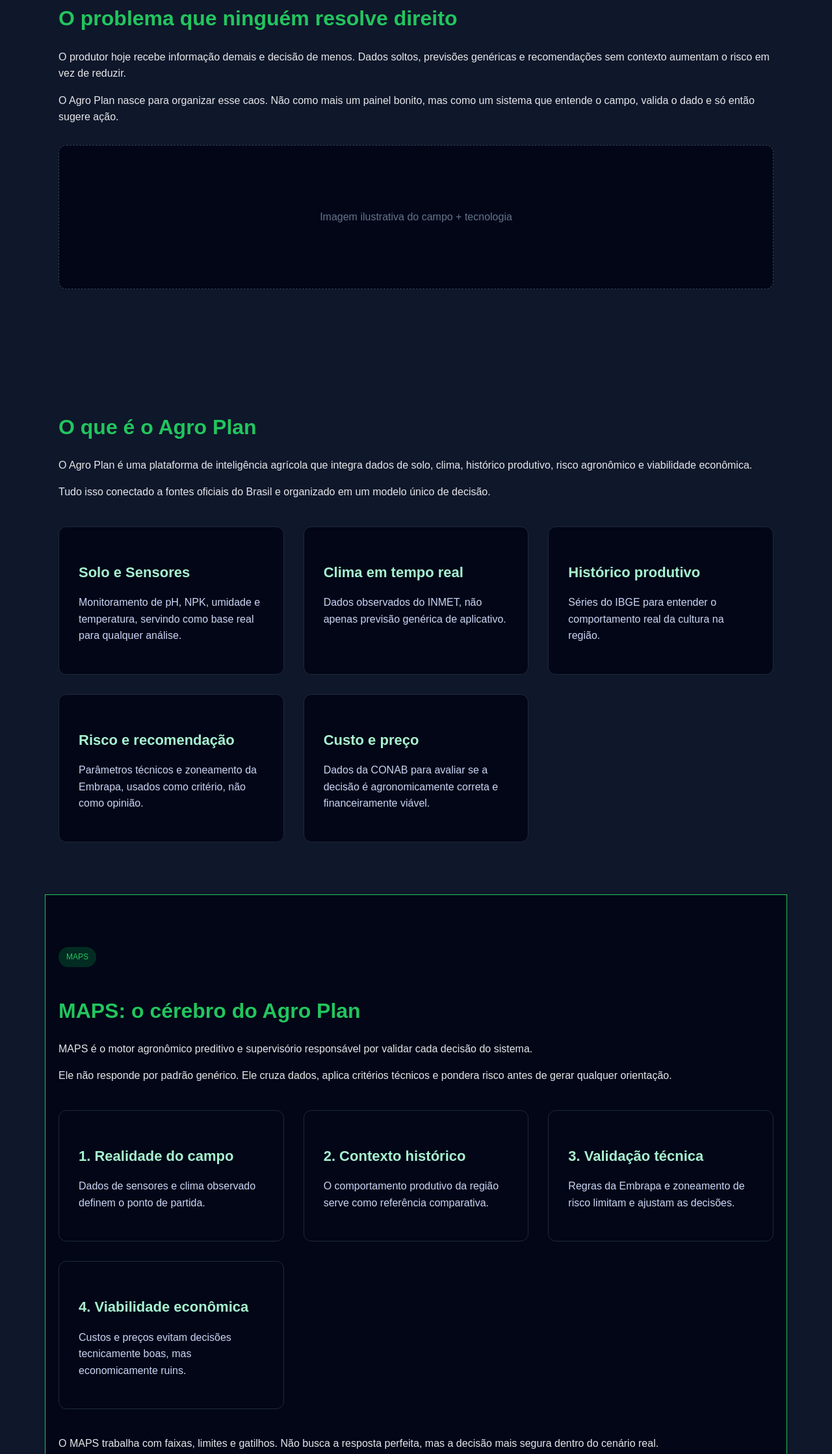
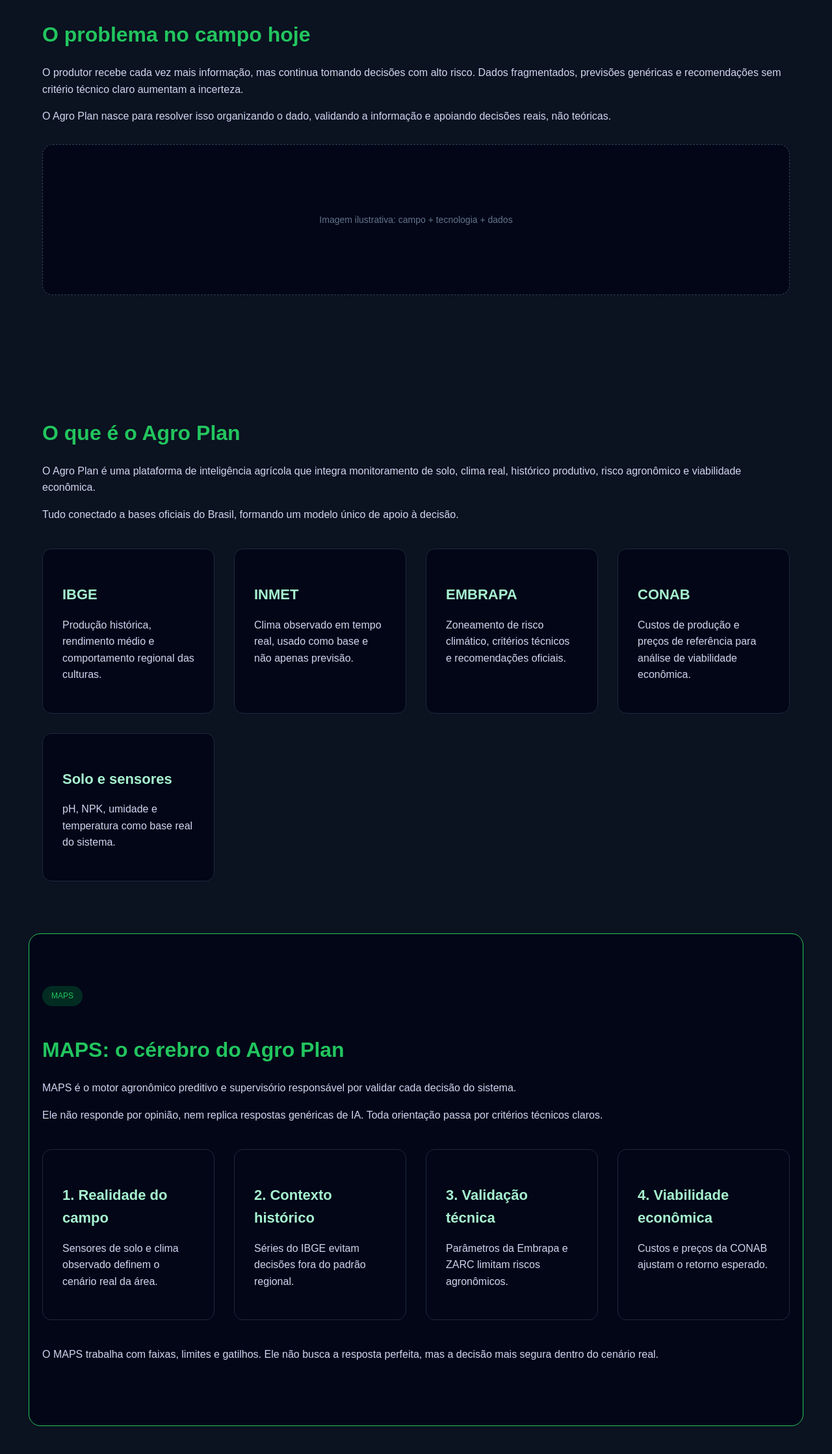
Before and after one commit to emersonreisdg/agroplan, a plain HTML site: page index.html in a window 1280 px wide. Shown: the part 436-2673 px from the top of the page at 65% size. Drawn offline with Linux system fonts and the light colour scheme.

Commit message:
Update index.html

```diff
--- a/index.html
+++ b/index.html
@@ -5,31 +5,31 @@
     <title>Agro Plan | Inteligência Agrícola Validada</title>
     <meta name="viewport" content="width=device-width, initial-scale=1.0">
 
-    <meta name="description" content="Agro Plan é uma plataforma de inteligência agrícola que cruza dados oficiais, clima, solo e histórico produtivo para apoiar decisões reais no campo.">
+    <meta name="description" content="Agro Plan é uma plataforma de inteligência agrícola que cruza dados oficiais, clima, solo, histórico produtivo e viabilidade econômica para apoiar decisões reais no campo.">
 
     <style>
         body {
             margin: 0;
             font-family: Arial, Helvetica, sans-serif;
-            background-color: #0f172a;
+            background-color: #0b1220;
             color: #e5e7eb;
             line-height: 1.6;
         }
 
         header {
-            background: linear-gradient(135deg, #020617, #0f172a);
-            padding: 80px 20px;
+            background: linear-gradient(135deg, #020617, #0b1220);
+            padding: 90px 20px;
             text-align: center;
         }
 
         header h1 {
-            font-size: 42px;
+            font-size: 44px;
             margin-bottom: 20px;
             color: #22c55e;
         }
 
         header p {
-            max-width: 820px;
+            max-width: 860px;
             margin: auto;
             font-size: 18px;
             color: #cbd5f5;
@@ -37,7 +37,7 @@
 
         section {
             padding: 80px 20px;
-            max-width: 1100px;
+            max-width: 1150px;
             margin: auto;
         }
 
@@ -53,6 +53,10 @@
             color: #a7f3d0;
         }
 
+        p {
+            color: #d1d5f0;
+        }
+
         .grid {
             display: grid;
             grid-template-columns: repeat(auto-fit, minmax(260px, 1fr));
@@ -62,28 +66,38 @@
 
         .card {
             background-color: #020617;
-            border-radius: 12px;
+            border-radius: 14px;
             padding: 30px;
             border: 1px solid #1e293b;
-        }
-
-        .card p {
-            color: #cbd5f5;
         }
 
         .highlight {
             background: linear-gradient(135deg, #020617, #020617);
             border: 1px solid #22c55e;
+            border-radius: 18px;
         }
 
         .tag {
             display: inline-block;
             background-color: #022c22;
             color: #22c55e;
-            padding: 6px 12px;
+            padding: 6px 14px;
             border-radius: 20px;
             font-size: 12px;
             margin-bottom: 15px;
+        }
+
+        .image-placeholder {
+            background: #020617;
+            border: 1px dashed #334155;
+            border-radius: 16px;
+            height: 230px;
+            display: flex;
+            align-items: center;
+            justify-content: center;
+            color: #64748b;
+            margin-top: 30px;
+            font-size: 14px;
         }
 
         footer {
@@ -92,18 +106,6 @@
             text-align: center;
             color: #94a3b8;
             font-size: 14px;
-        }
-
-        .image-placeholder {
-            background: #020617;
-            border: 1px dashed #334155;
-            border-radius: 12px;
-            height: 220px;
-            display: flex;
-            align-items: center;
-            justify-content: center;
-            color: #64748b;
-            margin-top: 30px;
         }
     </style>
 </head>
@@ -120,22 +122,23 @@
 </header>
 
 <section>
-    <h2>O problema que ninguém resolve direito</h2>
+    <h2>O problema no campo hoje</h2>
     <p>
-        O produtor hoje recebe informação demais e decisão de menos.
-        Dados soltos, previsões genéricas e recomendações sem contexto
-        aumentam o risco em vez de reduzir.
+        O produtor recebe cada vez mais informação,
+        mas continua tomando decisões com alto risco.
+        Dados fragmentados, previsões genéricas
+        e recomendações sem critério técnico claro
+        aumentam a incerteza.
     </p>
 
     <p>
-        O Agro Plan nasce para organizar esse caos.
-        Não como mais um painel bonito,
-        mas como um sistema que entende o campo,
-        valida o dado e só então sugere ação.
+        O Agro Plan nasce para resolver isso
+        organizando o dado, validando a informação
+        e apoiando decisões reais, não teóricas.
     </p>
 
     <div class="image-placeholder">
-        Imagem ilustrativa do campo + tecnologia
+        Imagem ilustrativa: campo + tecnologia + dados
     </div>
 </section>
 
@@ -144,53 +147,54 @@
 
     <p>
         O Agro Plan é uma plataforma de inteligência agrícola
-        que integra dados de solo, clima, histórico produtivo,
-        risco agronômico e viabilidade econômica.
+        que integra monitoramento de solo, clima real,
+        histórico produtivo, risco agronômico
+        e viabilidade econômica.
     </p>
 
     <p>
-        Tudo isso conectado a fontes oficiais do Brasil
-        e organizado em um modelo único de decisão.
+        Tudo conectado a bases oficiais do Brasil,
+        formando um modelo único de apoio à decisão.
     </p>
 
     <div class="grid">
         <div class="card">
-            <h3>Solo e Sensores</h3>
+            <h3>IBGE</h3>
             <p>
-                Monitoramento de pH, NPK, umidade e temperatura,
-                servindo como base real para qualquer análise.
+                Produção histórica, rendimento médio
+                e comportamento regional das culturas.
             </p>
         </div>
 
         <div class="card">
-            <h3>Clima em tempo real</h3>
+            <h3>INMET</h3>
             <p>
-                Dados observados do INMET,
-                não apenas previsão genérica de aplicativo.
+                Clima observado em tempo real,
+                usado como base e não apenas previsão.
             </p>
         </div>
 
         <div class="card">
-            <h3>Histórico produtivo</h3>
+            <h3>EMBRAPA</h3>
             <p>
-                Séries do IBGE para entender o comportamento
-                real da cultura na região.
+                Zoneamento de risco climático,
+                critérios técnicos e recomendações oficiais.
             </p>
         </div>
 
         <div class="card">
-            <h3>Risco e recomendação</h3>
+            <h3>CONAB</h3>
             <p>
-                Parâmetros técnicos e zoneamento da Embrapa,
-                usados como critério, não como opinião.
+                Custos de produção e preços de referência
+                para análise de viabilidade econômica.
             </p>
         </div>
 
         <div class="card">
-            <h3>Custo e preço</h3>
+            <h3>Solo e sensores</h3>
             <p>
-                Dados da CONAB para avaliar se a decisão
-                é agronomicamente correta e financeiramente viável.
+                pH, NPK, umidade e temperatura
+                como base real do sistema.
             </p>
         </div>
     </div>
@@ -206,69 +210,97 @@
     </p>
 
     <p>
-        Ele não responde por padrão genérico.
-        Ele cruza dados, aplica critérios técnicos
-        e pondera risco antes de gerar qualquer orientação.
+        Ele não responde por opinião,
+        nem replica respostas genéricas de IA.
+        Toda orientação passa por critérios técnicos claros.
     </p>
 
     <div class="grid">
         <div class="card">
             <h3>1. Realidade do campo</h3>
             <p>
-                Dados de sensores e clima observado
-                definem o ponto de partida.
+                Sensores de solo e clima observado
+                definem o cenário real da área.
             </p>
         </div>
 
         <div class="card">
             <h3>2. Contexto histórico</h3>
             <p>
-                O comportamento produtivo da região
-                serve como referência comparativa.
+                Séries do IBGE evitam decisões
+                fora do padrão regional.
             </p>
         </div>
 
         <div class="card">
             <h3>3. Validação técnica</h3>
             <p>
-                Regras da Embrapa e zoneamento de risco
-                limitam e ajustam as decisões.
+                Parâmetros da Embrapa e ZARC
+                limitam riscos agronômicos.
             </p>
         </div>
 
         <div class="card">
             <h3>4. Viabilidade econômica</h3>
             <p>
-                Custos e preços evitam decisões
-                tecnicamente boas, mas economicamente ruins.
+                Custos e preços da CONAB
+                ajustam o retorno esperado.
             </p>
         </div>
     </div>
 
     <p style="margin-top:40px;">
         O MAPS trabalha com faixas, limites e gatilhos.
-        Não busca a resposta perfeita,
+        Ele não busca a resposta perfeita,
         mas a decisão mais segura dentro do cenário real.
     </p>
 </section>
 
 <section>
-    <h2>Chatbot técnico, não genérico</h2>
+    <h2>Chatbot técnico e validado</h2>
 
     <p>
-        O chatbot do Agro Plan não é o cérebro do sistema.
-        Ele é a interface.
+        O chatbot do Agro Plan é apenas a interface.
+        Ele traduz decisões já validadas pelo MAPS
+        em linguagem simples para o produtor.
     </p>
 
     <p>
-        Cada resposta exibida é gerada a partir
-        das validações feitas pelo MAPS
-        e pode ser rastreada até fontes oficiais
-        como Embrapa, INMET, IBGE e CONAB.
+        Nenhuma resposta é inventada.
+        Cada orientação pode ser rastreada
+        até dados oficiais e critérios técnicos.
     </p>
 
     <div class="image-placeholder">
-        Imagem ilustrativa do chatbot técnico
+        Imagem ilustrativa: chatbot técnico agro
+    </div>
+</section>
+
+<section>
+    <h2>Monitoramento agronômico preditivo</h2>
+
+    <p>
+        O sistema não apenas observa.
+        Ele antecipa cenários, identifica risco
+        e ajusta projeções conforme o ambiente muda.
+    </p>
+
+    <div class="grid">
+        <div class="card">
+            <h3>Alertas inteligentes</h3>
+            <p>
+                Risco climático, solo fora de faixa
+                e custo elevado são sinalizados.
+            </p>
+        </div>
+
+        <div class="card">
+            <h3>Projeções ajustáveis</h3>
+            <p>
+                O modelo se adapta conforme novos dados
+                entram no sistema.
+            </p>
+        </div>
     </div>
 </section>
 
@@ -276,33 +308,33 @@
     <h2>Área Dev | Agro Plan Tech</h2>
 
     <p>
-        O Agro Plan nasce como uma empresa de tecnologia.
+        O Agro Plan nasce como empresa de tecnologia.
         A plataforma é construída com arquitetura modular,
-        integração via APIs e foco em evolução contínua.
+        APIs, versionamento e base pronta para ML.
     </p>
 
     <div class="grid">
         <div class="card">
-            <h3>Integração de APIs</h3>
+            <h3>APIs oficiais</h3>
             <p>
-                Consumo de dados oficiais e serviços externos
-                com validação e versionamento.
+                Integração com dados públicos,
+                validação e controle de origem.
             </p>
         </div>
 
         <div class="card">
-            <h3>Modelo Preditivo</h3>
+            <h3>Base para Machine Learning</h3>
             <p>
-                Base preparada para machine learning,
-                séries temporais e aprendizado progressivo.
+                Séries temporais, modelos preditivos
+                e aprendizado progressivo.
             </p>
         </div>
 
         <div class="card">
             <h3>Escalável</h3>
             <p>
-                Pensado para crescer do produtor local
-                a projetos regionais e cooperativas.
+                Preparado para produtores,
+                cooperativas e projetos regionais.
             </p>
         </div>
     </div>
```
